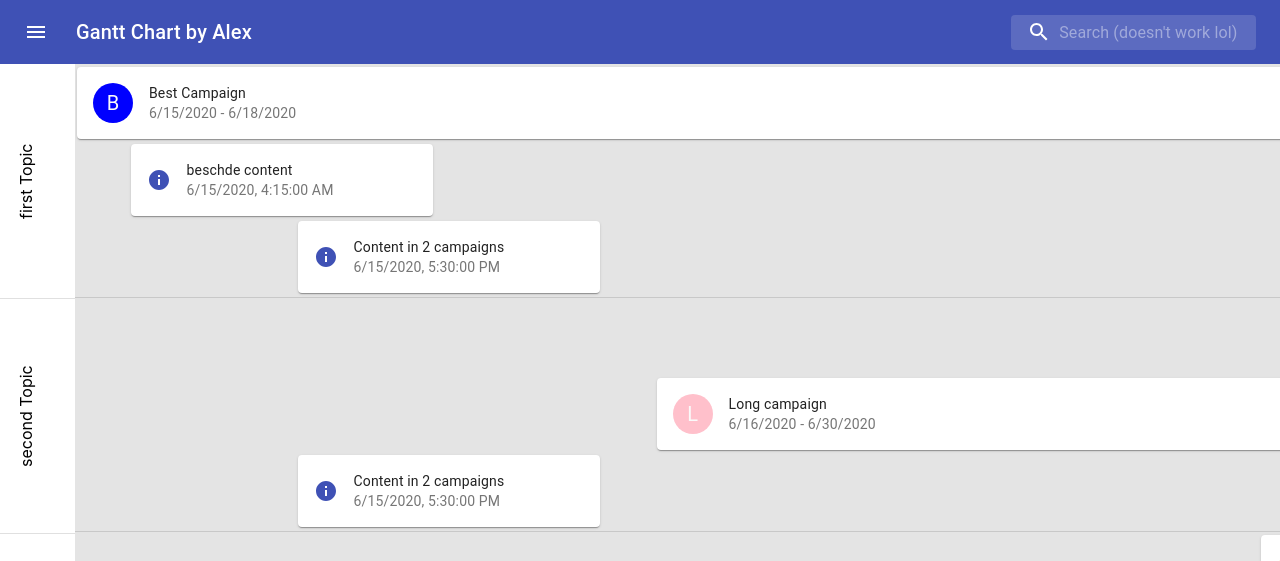
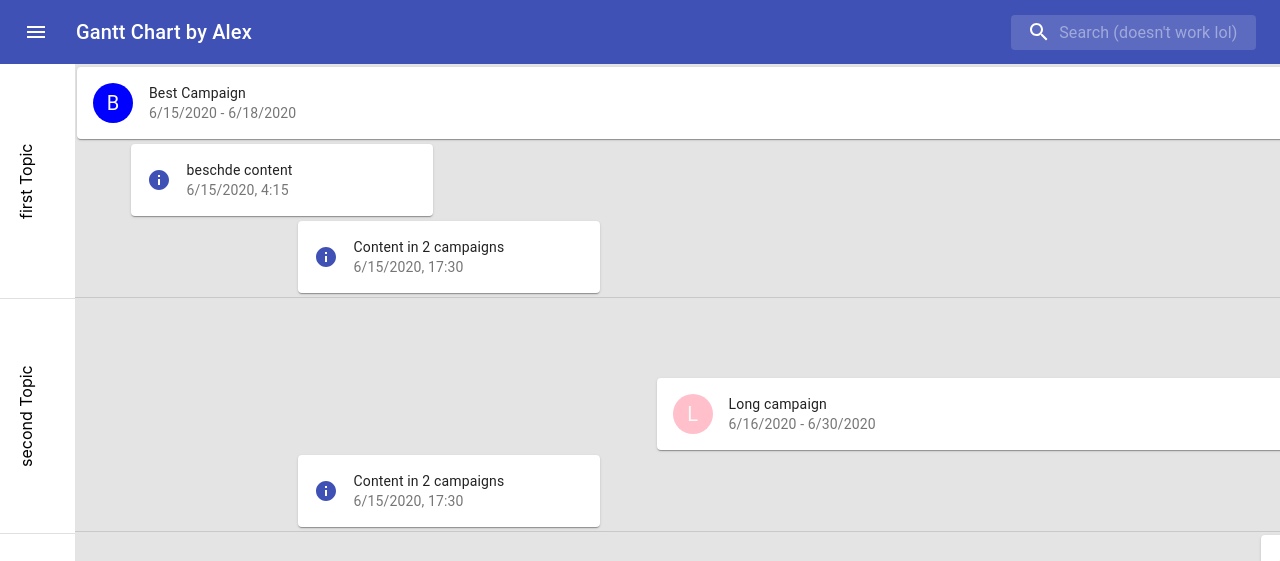
Before and after one commit to aweissoertel/gantt-project, a React (Create React App) app: page / in a window 1280 px wide. Shown: the top 561 px of the page. Built offline with nearby package versions, Linux system fonts and the light colour scheme.

Commit message:
really latest changes

```diff
--- a/src/components/Content.tsx
+++ b/src/components/Content.tsx
@@ -76,7 +76,7 @@ export default class Content extends Component<IProps, IState> {
                                 <ContentInfo campaigns={content.campaigns as CampaignClass[]} className={"dontDrag"}/>
                             }
                             title={content.title}
-                            subheader={content.publishDate.toLocaleDateString() + ', ' + content.publishDate.toLocaleTimeString()}
+                            subheader={content.publishDate.toLocaleDateString() + ', ' + content.publishDate.getHours() + ':' + content.publishDate.getMinutes()}
                         />
                     </Card>
                 </div>
```
